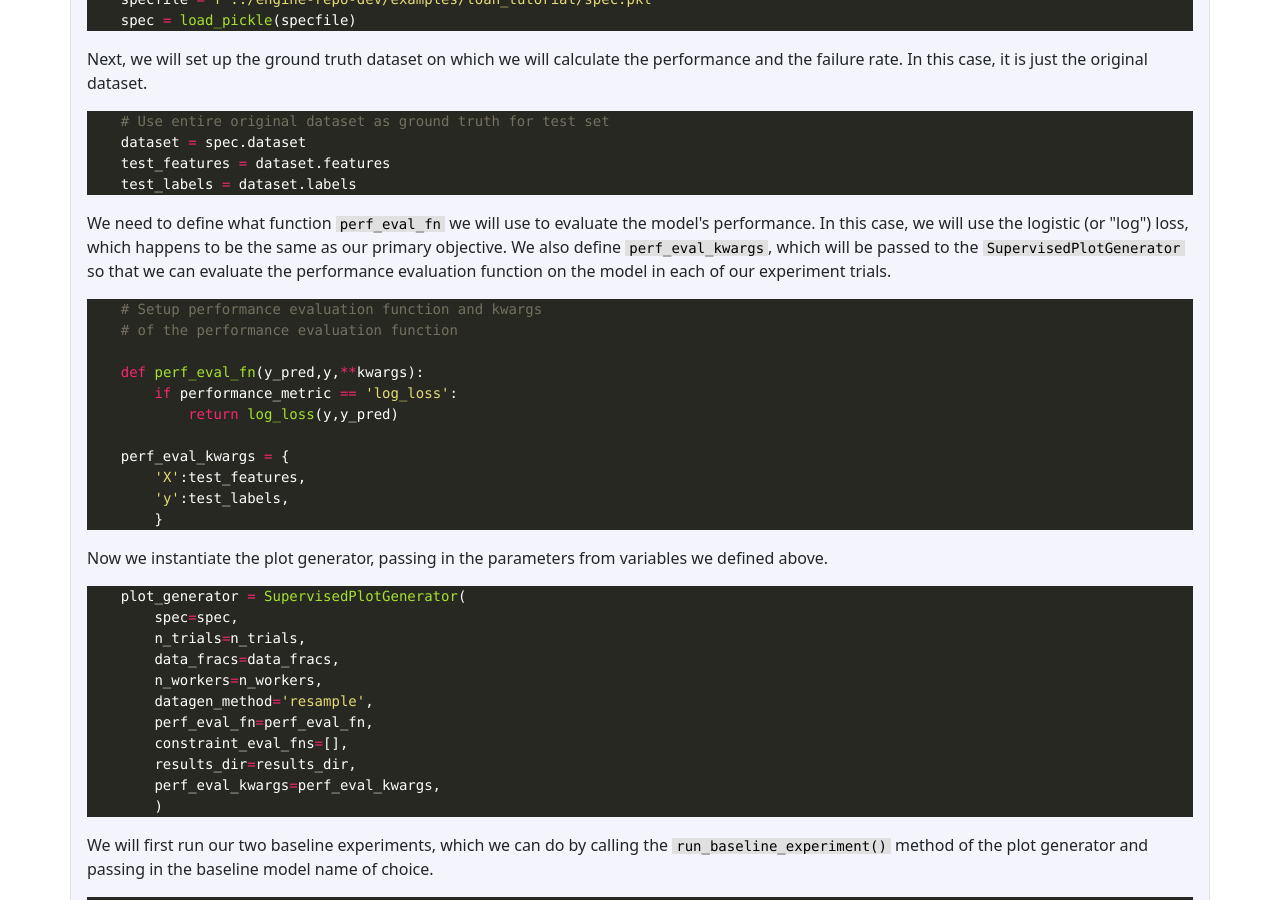
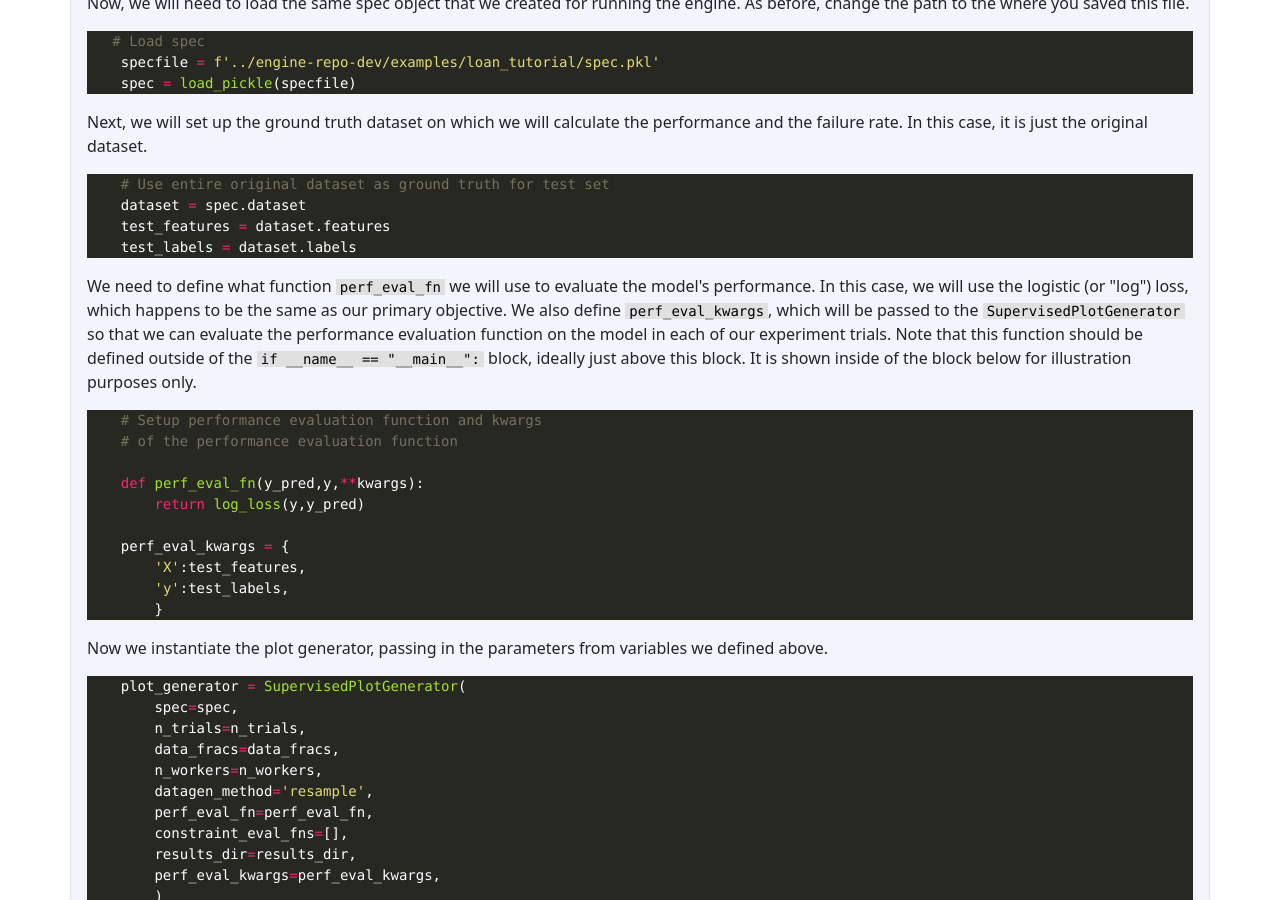
Before and after one commit to seldonian-framework/Tutorials, a Jekyll site: the page built from _tutorials/fair_loans_tutorial.md, in a window 1280 px wide and 900 px high, scrolled down 11181 px. Built offline with Jekyll 4.4.1, drawn with Linux system fonts in a browser that asks for light colours; nearby versions of some CDN libraries; formulas are drawn with MathJax 3; some of the changed text lies outside the part shown.

Commit message:
update initial solution function to reflect latest API changes

```diff
--- a/_tutorials/fair_loans_tutorial.md
+++ b/_tutorials/fair_loans_tutorial.md
@@ -87,8 +87,7 @@
 </p>
 
 <p>
-    Now, let's suppose we want to add fairness constraints to this problem. The first fairness constraint that we will consider is called <i>disparate impact</i>, which ensures that the ratio of positive class predictions (in our case, the prediction that someone is a high credit risk) between sensitive groups may not differ by more than some threshold. In the <a href="{{ page.prev_url | relative_url }}">previous tutorial</a>, we demonstrated how to write fairness constraints for a regression problem using the special measure function "Mean_Squared_Error" in the constraint string. For disparate impact, the measure function we will use is "PR", which stands for "positive rate", which is the fraction of predictions that predict 1, the positive class. Disparate impact between our two sensitive attribute columns "M" and "F" with a threshold value of 0.9 can be written as: $\text{min}( (\text{PR} | [\text{M}]) / (\text{PR} | [\text{F}]), (\text{PR} | [\text{F}]) / (\text{PR} | [\text{M}]) ) \geq 0.9$.
-Let us enforce this constraint function with a confidence of $0.95$.
+    Now, let's suppose we want to add fairness constraints to this problem. The first fairness constraint that we will consider is called <i>disparate impact</i>, which ensures that the ratio of positive class predictions (in our case, the prediction that someone is a high credit risk) between sensitive groups may not differ by more than some threshold. In the <a href="{{ page.prev_url | relative_url }}">previous tutorial</a>, we demonstrated how to write fairness constraints for a regression problem using the special measure function "Mean_Squared_Error" in the constraint string. For disparate impact, the measure function we will use is "PR", which stands for "positive rate", which is the fraction of predictions that predict 1, the positive class. Disparate impact between our two sensitive attribute columns "M" and "F" with a threshold value of 0.9 can be written as: $\text{min}( (\text{PR} | [\text{M}]) / (\text{PR} | [\text{F}]), (\text{PR} | [\text{F}]) / (\text{PR} | [\text{M}]) ) \geq 0.9$. Let us enforce this constraint function with a confidence of $0.95$.
 </p>
 
 <p>
@@ -511,15 +513,14 @@
 {% endhighlight python %}
 </p>
 <p>
-We need to define what function <code class='codesnippet'>perf_eval_fn</code> we will use to evaluate the model's performance. In this case, we will use the logistic (or "log") loss, which happens to be the same as our primary objective. We also define <code class='codesnippet'>perf_eval_kwargs</code>, which will be passed to the <code class='codesnippet'>SupervisedPlotGenerator</code> so that we can evaluate the performance evaluation function on the model in each of our experiment trials.
+We need to define what function <code class='codesnippet'>perf_eval_fn</code> we will use to evaluate the model's performance. In this case, we will use the logistic (or "log") loss, which happens to be the same as our primary objective. We also define <code class='codesnippet'>perf_eval_kwargs</code>, which will be passed to the <code class='codesnippet'>SupervisedPlotGenerator</code> so that we can evaluate the performance evaluation function on the model in each of our experiment trials. Note that this function should be defined outside of the <code class="codesnippet">if __name__ == "__main__":</code> block, ideally just above this block. It is shown inside of the block below for illustration purposes only.
 
 {% highlight python %}
     # Setup performance evaluation function and kwargs
     # of the performance evaluation function
 
     def perf_eval_fn(y_pred,y,**kwargs):
-        if performance_metric == 'log_loss':
-            return log_loss(y,y_pred)
+        return log_loss(y,y_pred)
 
     perf_eval_kwargs = {
         'X':test_features,
@@ -683,11 +686,6 @@
 
     # Setup performance evaluation function and kwargs
     # of the performance evaluation function
-
-    # perf_eval_fn = lambda y_pred,y,X: fbeta_score(y,y_pred,beta=2)
-    def perf_eval_fn(y_pred,y,**kwargs):
-        if performance_metric == 'log_loss':
-            return log_loss(y,y_pred)
 
     perf_eval_kwargs = {
         'X':test_features,
```
Also changed, not shown: other parts of _tutorials/fair_loans_tutorial.md (+6 -1 lines).
